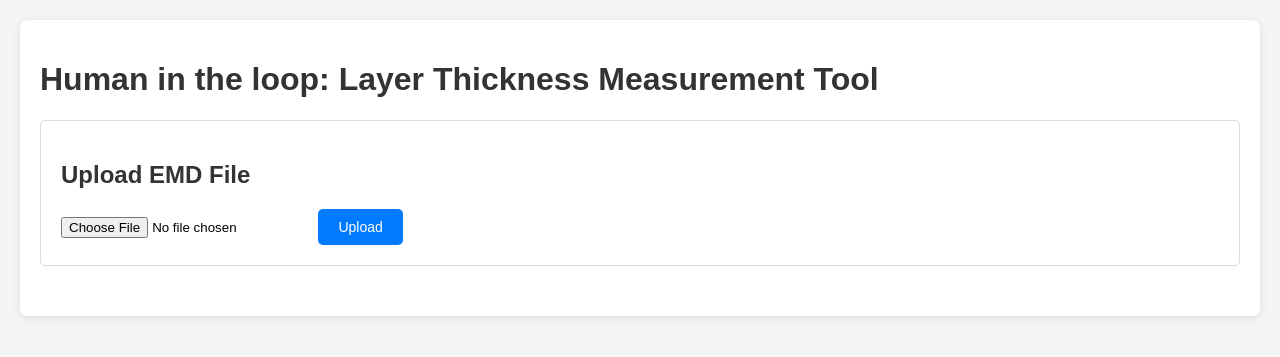
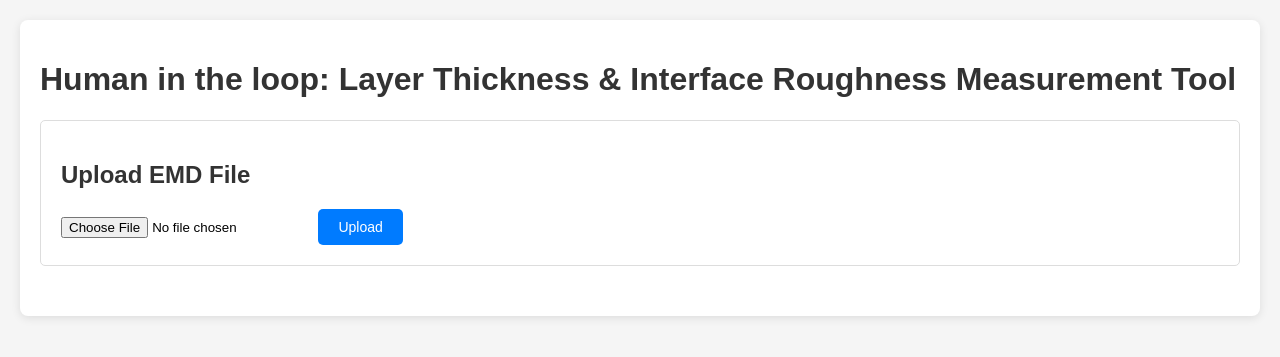
Before and after one commit to utkarshp1161/thickness-mapping-webapp, a Flask app: page / in a window 1280 px wide. Shown: the top 357 px of the page. Run offline with Flask 3, Linux system fonts and the light colour scheme.

Commit message:
add: roughness

```diff
--- a/app.py
+++ b/app.py
@@ -513,7 +513,7 @@ def remove_interface():
 
 @app.route('/calculate_thickness', methods=['POST'])
 def calculate_thickness():
-    global detected_peaks, manual_peaks, pixel_size
+    global detected_peaks, manual_peaks, pixel_size, smoothed_image
 
     if detected_peaks is None and not manual_peaks:
         return jsonify({'error': 'No peaks detected or manually added'})
@@ -527,40 +527,48 @@ def calculate_thickness():
         if len(all_peaks) < 2:
             return jsonify({'error': 'At least 2 interfaces needed for thickness calculation'})
 
+        # Choose image source for roughness calculation
+        image_source = smoothed_image if smoothed_image is not None else current_image
+
+        # Calculate roughness for each interface
+        interface_roughness = {}
+        if image_source is not None:
+            for y in all_peaks:
+                roughness_data = calculate_interface_roughness(y, image_source, pixel_size)
+                if roughness_data['valid']:
+                    interface_roughness[int(y)] = roughness_data
+
         # Calculate thicknesses between consecutive interfaces
         thicknesses = []
-        # image_source = smoothed_image if smoothed_image is not None else current_image
-        # interface_roughness_pixels = {}
-        # interface_roughness_nm = {}
-
-        # if image_source is not None:
-        #     for y in all_peaks:
-        #         interface_roughness_pixels[int(y)] = float(np.std(image_source[y, :]))
-        #         interface_roughness_nm[int(y)] = float(np.std(image_source[y, :]))*pixel_size
-
         for i in range(len(all_peaks) - 1):
             y_start = all_peaks[i]
             y_end = all_peaks[i + 1]
             thickness_pixels = y_end - y_start
             thickness_nm = thickness_pixels * pixel_size
-            # rough_start_pixel = interface_roughness_pixels.get(int(y_start), None)
-            # rough_end_pixel = interface_roughness_pixels.get(int(y_end), None)
-            # rough_start_nm = interface_roughness_nm.get(int(y_start), None)
-            # rough_end_nm = interface_roughness_nm.get(int(y_end), None)
+
+            # Get roughness data
+            start_roughness = interface_roughness.get(int(y_start), {})
+            end_roughness = interface_roughness.get(int(y_end), {})
 
             thicknesses.append({
                 'layer': int(i + 1),
                 'start_interface': int(y_start),
                 'end_interface': int(y_end),
                 'thickness_pixels': int(thickness_pixels),
-                'thickness_nm': float(thickness_nm)
-                # 'start_roughness_nm': rough_start_nm,
-                # 'end_roughness_nm': rough_end_nm
+                'thickness_nm': float(thickness_nm),
+                'start_roughness_nm': float(start_roughness.get('roughness_nm', 0.0)),
+                'end_roughness_nm': float(end_roughness.get('roughness_nm', 0.0)),
+                'start_roughness_valid': start_roughness.get('valid', False),
+                'end_roughness_valid': end_roughness.get('valid', False)
             })
-
 
         # Calculate statistics
         thickness_values = [t['thickness_nm'] for t in thicknesses]
+        valid_roughness_values = []
+        for y, data in interface_roughness.items():
+            if data['valid']:
+                valid_roughness_values.append(data['roughness_nm'])
+
         stats = {
             'mean_thickness': float(np.mean(thickness_values)),
             'std_thickness': float(np.std(thickness_values)),
@@ -570,14 +578,21 @@ def calculate_thickness():
             'total_interfaces': int(len(all_peaks)),
             'auto_interfaces': int(len(detected_peaks)) if detected_peaks is not None else 0,
             'manual_interfaces': int(len(manual_peaks)),
-            'pixel_size': float(pixel_size)
+            'pixel_size': float(pixel_size),
+            'mean_roughness': float(np.mean(valid_roughness_values)) if valid_roughness_values else 0.0,
+            'std_roughness': float(np.std(valid_roughness_values)) if valid_roughness_values else 0.0,
+            'min_roughness': float(np.min(valid_roughness_values)) if valid_roughness_values else 0.0,
+            'max_roughness': float(np.max(valid_roughness_values)) if valid_roughness_values else 0.0,
+            'valid_roughness_count': len(valid_roughness_values)
         }
+
         all_peaks = [int(p) for p in all_peaks]
         return jsonify({
             'success': True,
             'thicknesses': thicknesses,
             'stats': stats,
-            'all_peaks': all_peaks
+            'all_peaks': all_peaks,
+            'interface_roughness': {int(k): v for k, v in interface_roughness.items()}
         })
 
     except Exception as e:
@@ -662,10 +677,12 @@ def download_csv():
         if image_source is None:
             return jsonify({'error': 'No image available for roughness calculation'})
 
-        # interface_roughness = {
-        #     int(y): float(np.std(image_source[y, :])) * pixel_size for y in all_peaks
-        # }
-
+        # Calculate roughness for each interface
+        interface_roughness = {}
+        for y in all_peaks:
+            roughness_data = calculate_interface_roughness(y, image_source, pixel_size)
+            if roughness_data['valid']:
+                interface_roughness[int(y)] = roughness_data
 
         # Prepare thickness and roughness data
         thicknesses = []
@@ -674,17 +691,18 @@ def download_csv():
             y_end = all_peaks[i + 1]
             thickness_pixels = y_end - y_start
             thickness_nm = thickness_pixels * pixel_size
-            # rough_start = interface_roughness.get(int(y_start), None)
-            # rough_end = interface_roughness.get(int(y_end), None)
+
+            start_roughness = interface_roughness.get(int(y_start), {})
+            end_roughness = interface_roughness.get(int(y_end), {})
 
             thicknesses.append({
                 'layer': i + 1,
                 'start_interface': y_start,
                 'end_interface': y_end,
                 'thickness_pixels': thickness_pixels,
-                'thickness_nm': thickness_nm
-                # 'start_roughness_nm': rough_start,
-                # 'end_roughness_nm': rough_end
+                'thickness_nm': thickness_nm,
+                'start_roughness_nm': start_roughness.get('roughness_nm', 0.0),
+                'end_roughness_nm': end_roughness.get('roughness_nm', 0.0)
             })
 
         # Create CSV file
@@ -697,9 +715,9 @@ def download_csv():
             'Start_Interface',
             'End_Interface',
             'Thickness_Pixels',
-            'Thickness_nm'
-            # 'Start_Interface_Roughness_nm',
-            # 'End_Interface_Roughness_nm'
+            'Thickness_nm',
+            'Start_Interface_Roughness_nm',
+            'End_Interface_Roughness_nm'
         ])
 
         # Write data
@@ -709,13 +727,13 @@ def download_csv():
                 t['start_interface'],
                 t['end_interface'],
                 t['thickness_pixels'],
-                f"{t['thickness_nm']:.4f}"
-                # f"{t['start_roughness_nm']:.4f}" if t['start_roughness_nm'] is not None else 'N/A',
-                # f"{t['end_roughness_nm']:.4f}" if t['end_roughness_nm'] is not None else 'N/A'
+                f"{t['thickness_nm']:.4f}",
+                f"{t['start_roughness_nm']:.4f}",
+                f"{t['end_roughness_nm']:.4f}"
             ])
 
         temp_file.close()
-        return send_file(temp_file.name, as_attachment=True, download_name='thickness_results.csv')
+        return send_file(temp_file.name, as_attachment=True, download_name='thickness_roughness_results.csv')
 
     except Exception as e:
         print(f"Error generating CSV: {e}")
@@ -828,5 +846,174 @@ def download_analysis_image():
         print(f"Error generating image: {e}")
         return jsonify({'error': str(e)})
 
+def calculate_interface_roughness(y_position, image_source, pixel_size, method='rms'):
+    """
+    Calculate interface roughness from horizontal line profile
+
+    Args:
+        y_position: Y coordinate of the interface
+        image_source: 2D numpy array (smoothed or original image)
+        pixel_size: Pixel size in nm
+        method: Roughness calculation method ('rms', 'ra', 'rmax')
+
+    Returns:
+        dict: Roughness values in pixels and nm
+    """
+    try:
+        # Extract horizontal line profile at y_position
+        if y_position < 0 or y_position >= image_source.shape[0]:
+            return {'roughness_pixels': 0.0, 'roughness_nm': 0.0, 'valid': False}
+
+        profile = image_source[int(y_position), :]
+
+        # Calculate reference line (mean value)
+        reference = np.mean(profile)
+
+        # Calculate deviations from reference
+        deviations = profile - reference
+
+        # Calculate roughness based on method
+        if method == 'rms':
+            # Root Mean Square roughness
+            roughness_pixels = np.sqrt(np.mean(deviations**2))
+        elif method == 'ra':
+            # Average roughness
+            roughness_pixels = np.mean(np.abs(deviations))
+        elif method == 'rmax':
+            # Maximum peak-to-valley roughness
+            roughness_pixels = np.max(profile) - np.min(profile)
+        else:
+            roughness_pixels = np.sqrt(np.mean(deviations**2))  # Default to RMS
+
+        # Convert to nanometers
+        roughness_nm = roughness_pixels * pixel_size
+
+        return {
+            'roughness_pixels': float(roughness_pixels),
+            'roughness_nm': float(roughness_nm),
+            'valid': True,
+            'profile_points': len(profile),
+            'reference_value': float(reference)
+        }
+
+    except Exception as e:
+        print(f"Error calculating roughness for interface at Y={y_position}: {e}")
+        return {'roughness_pixels': 0.0, 'roughness_nm': 0.0, 'valid': False}
+
+def create_roughness_analysis_figure():
+    """Create figure showing smoothed image with roughness annotations"""
+    global smoothed_image, detected_peaks, manual_peaks, pixel_size
+
+    if smoothed_image is None:
+        return None
+
+    # Combine all peaks
+    all_peaks = list(detected_peaks) if detected_peaks is not None else []
+    all_peaks.extend(manual_peaks)
+    all_peaks = sorted(set(all_peaks))
+
+    if len(all_peaks) == 0:
+        return None
+
+    # Calculate roughness for each interface
+    interface_roughness = {}
+    for y in all_peaks:
+        roughness_data = calculate_interface_roughness(y, smoothed_image, pixel_size)
+        if roughness_data['valid']:
+            interface_roughness[y] = roughness_data
+
+    height, width = smoothed_image.shape
+    aspect_ratio = width / height
+    fig_width = 10
+    fig_height = fig_width / aspect_ratio
+
+    fig, ax = plt.subplots(figsize=(fig_width, fig_height))
+
+    # Display smoothed image
+    ax.imshow(smoothed_image, cmap='gray', aspect='equal', origin="upper")
+    ax.set_title("Interface Roughness Analysis", fontsize=14, fontweight='bold')
+
+    # Draw interface lines and annotate roughness
+    for i, y in enumerate(all_peaks):
+        is_auto = detected_peaks is not None and y in detected_peaks
+        color = 'cyan' if is_auto else 'red'
+        linestyle = ':' if is_auto else '--'
+        linewidth = 1.5 if is_auto else 2.5
+
+        # Draw interface line
+        ax.axhline(y, color=color, linestyle=linestyle, linewidth=linewidth, alpha=0.8)
+
+        # Add roughness annotation
+        if y in interface_roughness:
+            roughness_nm = interface_roughness[y]['roughness_nm']
+
+            # Position text alternately on left and right
+            text_x = width * (0.02 if i % 2 == 0 else 0.98)
+            ha = 'left' if i % 2 == 0 else 'right'
+
+            # Create roughness text
+            roughness_text = f'R={roughness_nm:.2f} nm'
+
+            ax.text(text_x, y, roughness_text,
+                   color='white', fontsize=9, fontweight='bold',
+                   ha=ha, va='center',
+                   bbox=dict(boxstyle='round,pad=0.3',
+                           facecolor=color, alpha=0.8, edgecolor='white'))
+
+    # Add scale bar
+    if pixel_size:
+        scale_length_nm = 50
+        scale_length_px = scale_length_nm / pixel_size
+
+        margin_y = 0.05 * height
+        margin_x = 0.05 * width
+        bar_y = height - margin_y
+        bar_x_start = margin_x
+        bar_x_end = bar_x_start + scale_length_px
+
+        ax.hlines(bar_y, bar_x_start, bar_x_end, color='white', linewidth=3)
+        ax.text((bar_x_start + bar_x_end) / 2, bar_y - 10, f'{scale_length_nm:.0f} nm',
+               color='white', fontsize=10, fontweight='bold',
+               ha='center', va='top',
+               bbox=dict(boxstyle='round,pad=0.2', facecolor='black', alpha=0.7))
+
+    # Add legend
+    legend_elements = []
+    if detected_peaks and len(detected_peaks) > 0:
+        legend_elements.append(plt.Line2D([0], [0], color='cyan', linestyle=':', linewidth=2, label='Auto Interfaces'))
+    if manual_peaks and len(manual_peaks) > 0:
+        legend_elements.append(plt.Line2D([0], [0], color='red', linestyle='--', linewidth=2, label='Manual Interfaces'))
+
+    if legend_elements:
+        ax.legend(handles=legend_elements, loc='upper right', bbox_to_anchor=(0.98, 0.98))
+
+    ax.axis('off')
+    fig.subplots_adjust(left=0.02, right=0.98, top=0.95, bottom=0.05)
+
+    return fig
+
+@app.route('/download_roughness_image', methods=['POST'])
+def download_roughness_image():
+    """Download roughness analysis image"""
+    global smoothed_image, detected_peaks, manual_peaks
+
+    if smoothed_image is None:
+        return jsonify({'error': 'No smoothed image available'})
+
+    try:
+        fig = create_roughness_analysis_figure()
+        if fig is None:
+            return jsonify({'error': 'No interfaces available for roughness analysis'})
+
+        temp_file = tempfile.NamedTemporaryFile(delete=False, suffix='.png')
+        fig.savefig(temp_file.name, format='png', dpi=300, bbox_inches='tight')
+        plt.close(fig)
+
+        return send_file(temp_file.name, as_attachment=True, download_name='interface_roughness_analysis.png')
+
+    except Exception as e:
+        print(f"Error generating roughness image: {e}")
+        return jsonify({'error': f'Error generating roughness image: {str(e)}'})
+
 if __name__ == '__main__':
     app.run(debug=True, host='0.0.0.0', port=5001)
--- a/static/thickness.css
+++ b/static/thickness.css
@@ -413,3 +413,11 @@ table tr:nth-child(even) {
 #downloadAnalysisBtn:hover {
     background-color: #138496;
 }
+
+#downloadRoughnessBtn {
+    background-color: #6f42c1;
+}
+
+#downloadRoughnessBtn:hover {
+    background-color: #5a2d91;
+}
--- a/templates/thickness.html
+++ b/templates/thickness.html
@@ -8,7 +8,7 @@
 </head>
 <body>
     <div class="container">
-        <h1>Human in the loop: Layer Thickness Measurement Tool</h1>
+        <h1>Human in the loop: Layer Thickness & Interface Roughness Measurement Tool</h1>
 
         <!-- File Upload Section -->
         <div class="upload-section">
@@ -106,19 +106,20 @@
                 <img id="analysisPlot" src="" alt="Analysis Plot">
             </div>
             <div class="analysis-controls">
-                <button id="calculateThicknessBtn">Calculate Layer Thickness</button>
+                <button id="calculateThicknessBtn">Calculate Layer Thickness & Roughness</button>
                 <button id="resetAnalysisBtn">Reset Analysis</button>
             </div>
         </div>
 
         <!-- Results Section -->
         <div class="results-section" id="resultsSection" style="display: none;">
-            <h2>Thickness Results</h2>
+            <h2>Thickness & Roughness Results</h2>
             <div id="thicknessStats"></div>
             <div id="thicknessTable"></div>
             <div class="analysis-controls">
                 <button id="downloadCsvBtn">Download CSV</button>
                 <button id="downloadAnalysisBtn">Download Analysis Image</button>
+                <button id="downloadRoughnessBtn">Download Roughness Image</button>
                 <button id="cleanupBtn">Cleanup & Clear Memory</button>
             </div>
         </div>
@@ -801,9 +802,9 @@
         // Load Interfaces
         document.getElementById('loadInterfacesBtn').addEventListener('click', loadAllInterfaces);
 
-        // Calculate Thickness
+        // Calculate Thickness & Roughness
         document.getElementById('calculateThicknessBtn').addEventListener('click', function() {
-            showInfo('interfaceManagementStatus', 'Calculating thickness...');
+            showInfo('interfaceManagementStatus', 'Calculating thickness and roughness...');
 
             fetch('/calculate_thickness', {
                 method: 'POST'
@@ -811,7 +812,7 @@
             .then(response => response.json())
             .then(data => {
                 if (data.success) {
-                    showSuccess('interfaceManagementStatus', 'Thickness calculated successfully!');
+                    showSuccess('interfaceManagementStatus', 'Thickness and roughness calculated successfully!');
 
                     // Update statistics
                     document.getElementById('thicknessStats').innerHTML = `
@@ -841,21 +842,53 @@
                                 <strong>Max Thickness:</strong> ${data.stats.max_thickness.toFixed(2)} nm
                             </div>
                             <div class="stat-item">
+                                <strong>Mean Roughness:</strong> ${data.stats.mean_roughness.toFixed(3)} nm
+                            </div>
+                            <div class="stat-item">
+                                <strong>Std Roughness:</strong> ${data.stats.std_roughness.toFixed(3)} nm
+                            </div>
+                            <div class="stat-item">
+                                <strong>Min Roughness:</strong> ${data.stats.min_roughness.toFixed(3)} nm
+                            </div>
+                            <div class="stat-item">
+                                <strong>Max Roughness:</strong> ${data.stats.max_roughness.toFixed(3)} nm
+                            </div>
+                            <div class="stat-item">
                                 <strong>Pixel Size:</strong> ${data.stats.pixel_size.toFixed(4)} nm
                             </div>
                         </div>
                     `;
 
-                    // Update thickness table
-                    let tableHtml = '<table><thead><tr><th>Layer</th><th>Start Interface</th><th>End Interface</th><th>Thickness (pixels)</th><th>Thickness (nm)</th></tr></thead><tbody>';
+                    // Update thickness table with roughness
+                    let tableHtml = `
+                        <table>
+                            <thead>
+                                <tr>
+                                    <th>Layer</th>
+                                    <th>Start Interface</th>
+                                    <th>End Interface</th>
+                                    <th>Thickness (nm)</th>
+                                    <th>Start Roughness (nm)</th>
+                                    <th>End Roughness (nm)</th>
+                                </tr>
+                            </thead>
+                            <tbody>
+                    `;
+
                     data.thicknesses.forEach(thickness => {
+                        const startRoughness = thickness.start_roughness_valid ?
+                            thickness.start_roughness_nm.toFixed(3) : 'N/A';
+                        const endRoughness = thickness.end_roughness_valid ?
+                            thickness.end_roughness_nm.toFixed(3) : 'N/A';
+
                         tableHtml += `
                             <tr>
                                 <td>${thickness.layer}</td>
                                 <td>${thickness.start_interface}</td>
                                 <td>${thickness.end_interface}</td>
-                                <td>${thickness.thickness_pixels}</td>
                                 <td>${thickness.thickness_nm.toFixed(2)}</td>
+                                <td>${startRoughness}</td>
+                                <td>${endRoughness}</td>
                             </tr>
                         `;
                     });
@@ -896,6 +929,7 @@
 
             }
         });
+
         // Download CSV
         document.getElementById('downloadCsvBtn').addEventListener('click', function() {
             showInfo('interfaceManagementStatus', 'Generating CSV...');
@@ -915,7 +949,7 @@
                 const url = window.URL.createObjectURL(blob);
                 const a = document.createElement('a');
                 a.href = url;
-                a.download = 'thickness_results.csv';
+                a.download = 'thickness_roughness_results.csv';
                 document.body.appendChild(a);
                 a.click();
                 window.URL.revokeObjectURL(url);
@@ -983,6 +1017,38 @@
                 showError('interfaceManagementStatus', 'Error downloading analysis image: ' + error.message);
             });
         });
+
+        // Download Roughness Image
+        document.getElementById('downloadRoughnessBtn').addEventListener('click', function() {
+            showInfo('interfaceManagementStatus', 'Generating roughness analysis image...');
+
+            fetch('/download_roughness_image', {
+                method: 'POST'
+            })
+            .then(response => {
+                if (response.ok) {
+                    return response.blob();
+                }
+                return response.json().then(data => {
+                    throw new Error(data.error || 'Unknown error');
+                });
+            })
+            .then(blob => {
+                const url = window.URL.createObjectURL(blob);
+                const a = document.createElement('a');
+                a.href = url;
+                a.download = 'interface_roughness_analysis.png';
+                document.body.appendChild(a);
+                a.click();
+                window.URL.revokeObjectURL(url);
+                document.body.removeChild(a);
+                showSuccess('interfaceManagementStatus', 'Roughness analysis image downloaded successfully!');
+            })
+            .catch(error => {
+                showError('interfaceManagementStatus', 'Error downloading roughness image: ' + error.message);
+            });
+        });
+
         // Initialize event handlers when page loads
         document.addEventListener('DOMContentLoaded', function() {
             console.log('Page loaded, setting up event handlers');
```
